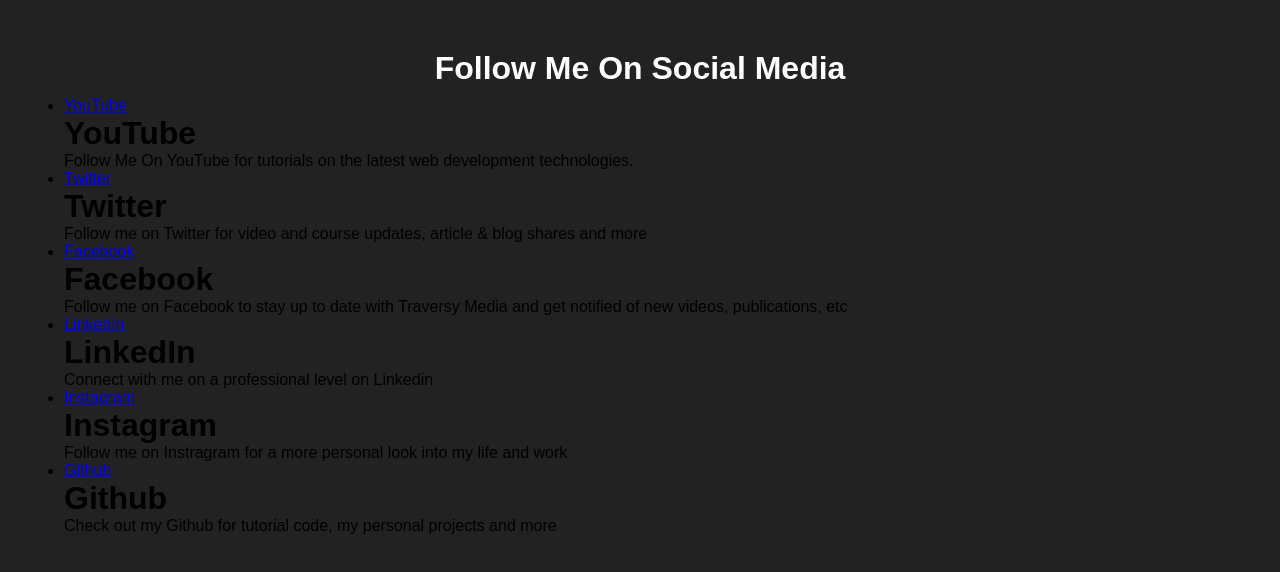
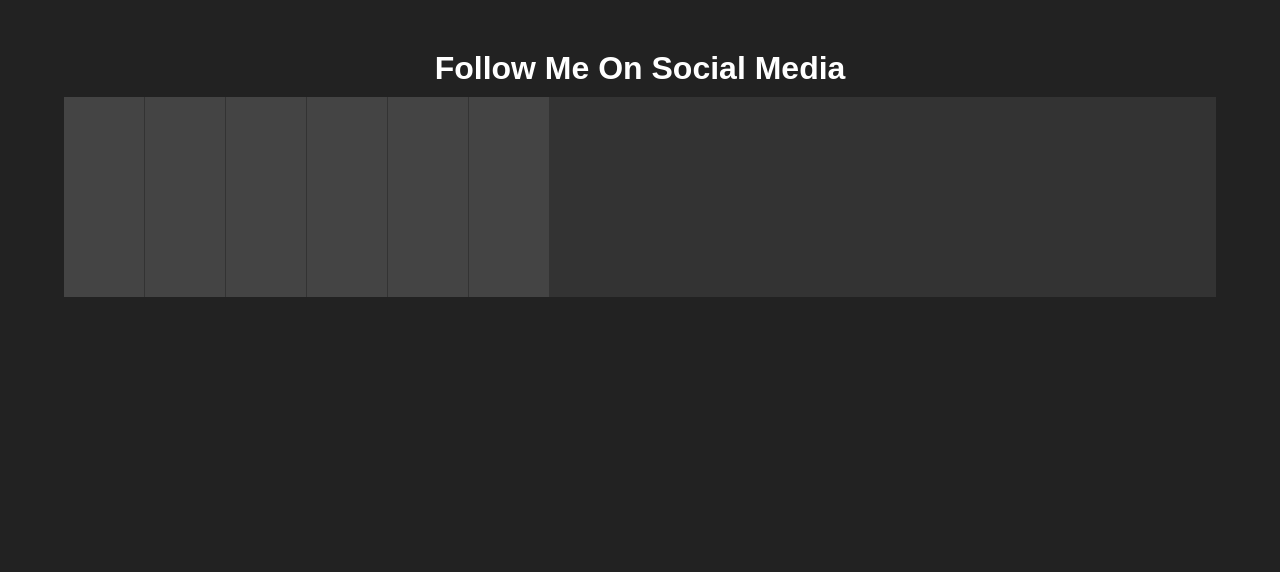
Before and after one commit to infiniteoo/HTMLCSS-social_media_accordion, a plain HTML site: page index.html in a window 1280 px wide. Drawn offline with Linux system fonts and the light colour scheme.

Commit message:
began styling our accordian container and its tab child elements

```diff
--- a/style.css
+++ b/style.css
@@ -25,3 +25,25 @@
     margin-bottom: 10px;
     text-align: center;
 }
+
+.accordion {
+    background: #333;
+    width: 100%;
+    min-width: 800px;
+    display: block;
+    list-style-type: none;
+    overflow: hidden;
+    height: 200px;
+    font-size: 0;
+}
+
+.tab {
+    display: inline-block;
+    background-color: #444;
+    border-right: #333 solid 1px;
+    width: 80px;
+    height: 200px;
+    overflow: hidden;
+    position: relative;
+    margin: 0;
+}
```
